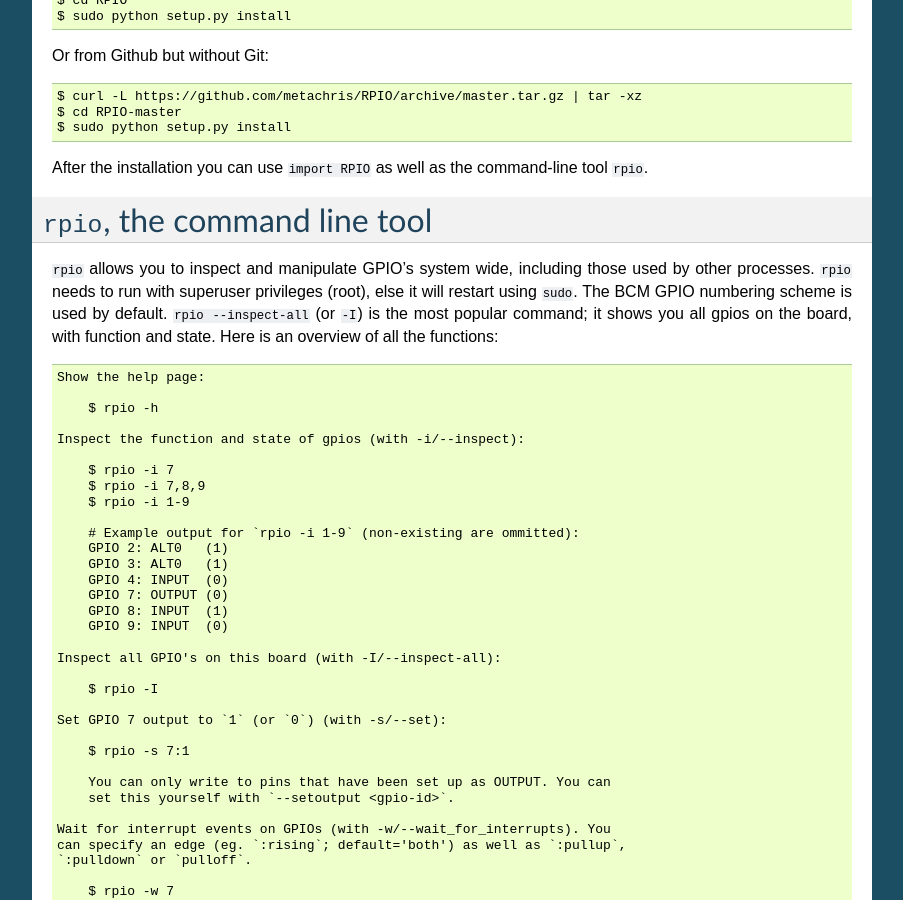
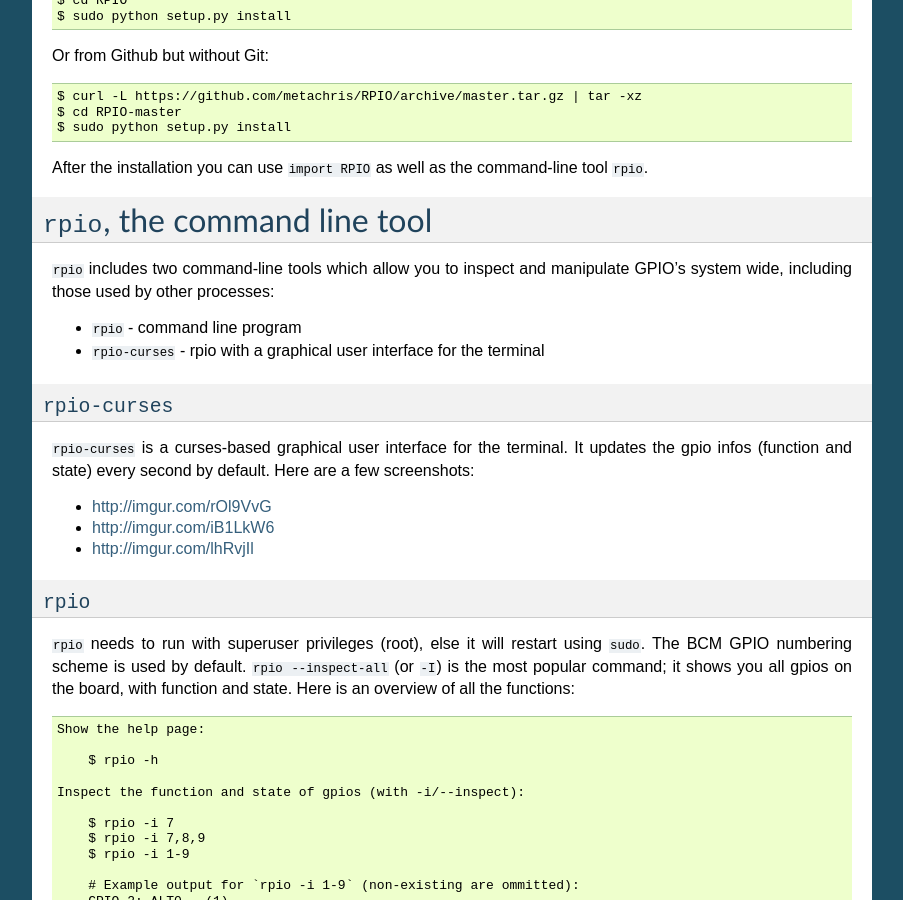
Before and after one commit to metachris/RPIO, a Sphinx documentation site: the page built from documentation/source/index.rst, in a window 1280 px wide and 900 px high, scrolled down 644 px. Shown: the whole window, without its empty margins (198-1101 px from the left). Built offline with Sphinx 7.4.7, drawn with Linux system fonts in a browser that asks for light colours.

Commit message:
finished rpio-curses beta

```diff
--- a/documentation/source/index.rst
+++ b/documentation/source/index.rst
@@ -55,7 +55,24 @@ After the installation you can use ``import RPIO`` as well as the command-line t
 ``rpio``, the command line tool
 ===============================
 
-``rpio`` allows you to inspect and manipulate GPIO's system wide, including those used by other processes.
+``rpio`` includes two command-line tools which allow you to inspect and manipulate GPIO's system wide,
+including those used by other processes:
+
+* ``rpio`` - command line program
+* ``rpio-curses`` - rpio with a graphical user interface for the terminal
+
+``rpio-curses``
+---------------
+``rpio-curses`` is a curses-based graphical user interface for the terminal. It updates
+the gpio infos (function and state) every second by default. Here are a few screenshots:
+
+* http://imgur.com/rOl9VvG
+* http://imgur.com/iB1LkW6
+* http://imgur.com/lhRvjIl
+
+
+``rpio``
+--------
 ``rpio`` needs to run with superuser privileges (root), else it will restart using ``sudo``. The BCM GPIO numbering
 scheme is used by default. ``rpio --inspect-all`` (or ``-I``) is the most popular command; it shows you all gpios
 on the board, with function and state. Here is an overview of all the functions:
--- a/fabfile.py
+++ b/fabfile.py
@@ -29,6 +29,7 @@ def upload():
     with cd("/tmp"):
         run("tar -xf rpio.tar.gz")
         run("cp source/scripts/rpio source/")
+        run("cp source/scripts/rpio-curses source/")
 
 
 def upload_dist():
--- a/setup.py
+++ b/setup.py
@@ -13,7 +13,7 @@ setup(
     packages=['RPIO'],
     ext_modules=[Extension('RPIO.GPIO', ['source/c_gpio/py_gpio.c', \
             'source/c_gpio/c_gpio.c', 'source/c_gpio/cpuinfo.c'])],
-    scripts=["source/scripts/rpio"],
+    scripts=["source/scripts/rpio", "source/scripts/rpio-curses"],
 
     description=(("Advanced GPIO for the Raspberry Pi. Extends RPi.GPIO with "
             "GPIO interrups, TCP socket interrupts, a command line tool and "
```
Also changed, not shown: README.rst (+24 -1 lines), 3 other files.
